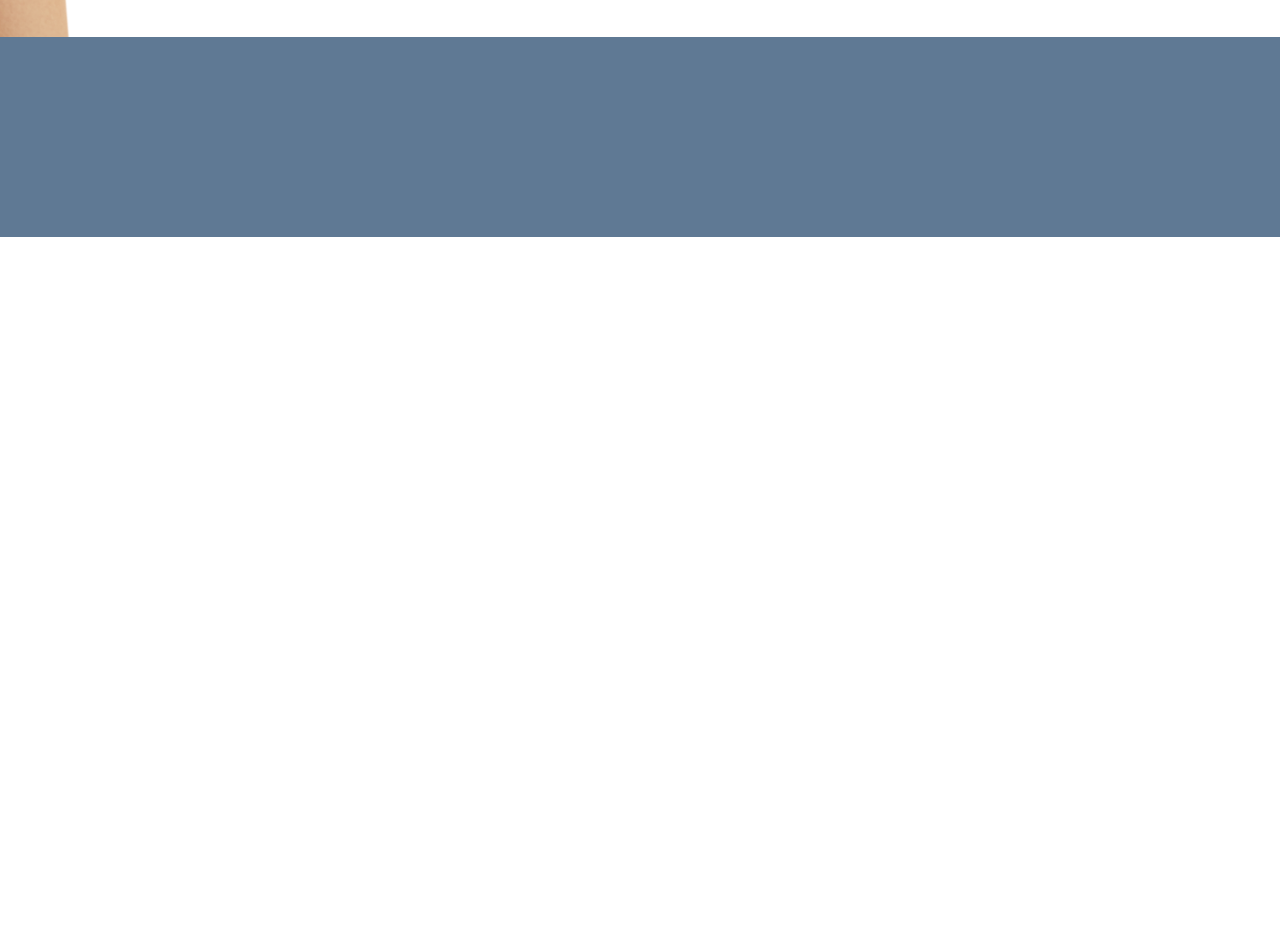
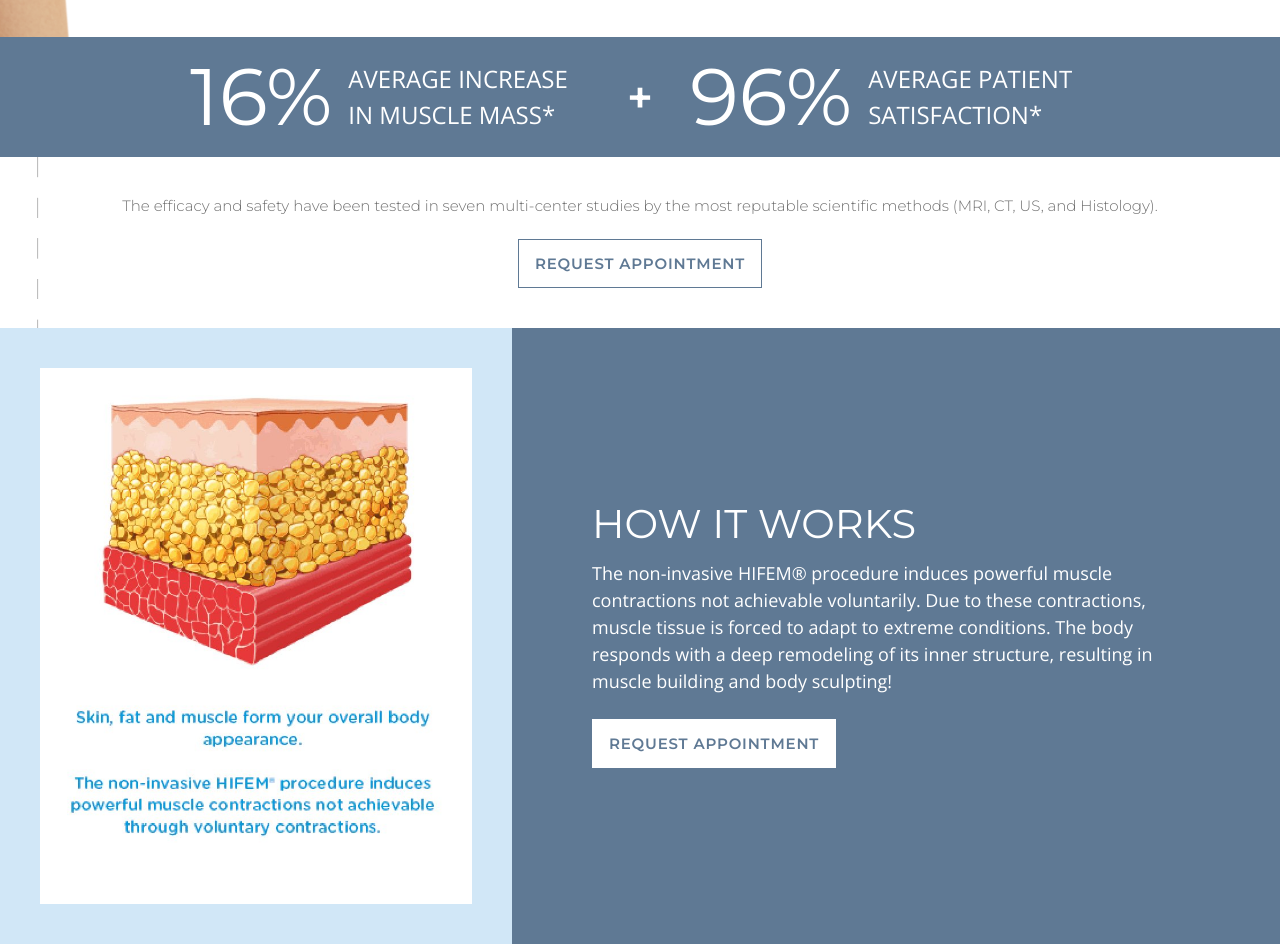
Before and after one commit to drbcreative/DermPhysicians_Front-End, a plain HTML site: page index.html in a window 1280 px wide. Shown: the part 1705-2649 px from the top of the page. Before the commit the page ends 1942 px from the top, so only its background shows below. Drawn offline with nearby package versions, Linux system fonts and the light colour scheme.

Commit message:
efficacy and how it works are complete

```diff
--- a/index.html
+++ b/index.html
@@ -153,9 +153,62 @@
 
     <!-- averages -->
     <section class="averages">
-      <div class="containerish"></div>
+      <div class="containerish">
+        <div class="col-left">
+          <p class="bignumber">16%</p>
+          <p class="lead-copy color-white">
+            AVERAGE INCREASE <br> IN MUSCLE MASS*
+          </p>
+        </div>
+        <div class="col-mid">
+          <p class="col-plus-copy color-white">
+            +
+          </p>
+        </div>
+        <div class="col-right">
+          <p class="bignumber">96%</p>
+          <p class="lead-copy color-white">
+            AVERAGE PATIENT <br> SATISFACTION*
+          </p>
+        </div>
+      </div>
     </section>
     <!-- /averages -->
+
+    <!-- efficacy -->
+    <section class="efficacy">
+      <img src="images/dashed-line@2x.png" alt="" class="dashed-line">
+      <div class="containerish">
+        <p class="small-copy color-dark mb-4">
+          The efficacy and safety have been tested in seven multi-center studies by the most reputable scientific
+          methods
+          (MRI, CT, US, and Histology).
+        </p>
+        <a href="#" class="ui-btn ui-btn-main-ol m-0">REQUEST APPOINTMENT</a>
+      </div>
+    </section>
+    <!-- /efficacy -->
+
+    <!-- how it works -->
+    <section class="howitworks">
+      <div class="containerish-fluid">
+        <div class="col-left">
+          <img src="images/how-it-works-img@2x.jpg" alt="">
+        </div>
+        <div class="col-right">
+          <div class="section-info">
+            <h2 class="color-white">HOW IT WORKS</h2>
+            <p class="body-copy color-white mt-3 mb-4">
+              The non-invasive HIFEM® procedure induces powerful muscle contractions not achievable voluntarily. Due to
+              these contractions, muscle tissue is forced to adapt to extreme conditions. The body responds with a deep
+              remodeling of its inner structure, resulting in muscle building and body sculpting!
+            </p>
+            <a href="#" class="ui-btn ui-btn-white m-0">REQUEST APPOINTMENT</a>
+          </div>
+        </div>
+      </div>
+    </section>
+    <!-- /how it works -->
   </main>
   <!-- /main -->
 
--- a/scss/modules/_config.scss
+++ b/scss/modules/_config.scss
@@ -9,6 +9,11 @@ body {
   overflow: hidden;
 }
 
+.containerish-fluid {
+  width: 100%;
+  overflow: hidden;
+}
+
 .container {
   width: 100%;
   max-width: 1300px;
--- a/scss/modules/_typography.scss
+++ b/scss/modules/_typography.scss
@@ -96,7 +96,7 @@ h6 {
 /* Footer2 Text */
 .small-copy {
   font-weight: 300;
-  font-size: 13px;
+  font-size: 15px;
   line-height: calc(12px * 1.5);
   font-family: $font-secondary;
 
--- a/scss/partials/_sections.scss
+++ b/scss/partials/_sections.scss
@@ -237,5 +237,149 @@
 /* averages */
 .averages {
   background: $color-main;
-  height: 200px;
+  padding: 20px;
+
+  .containerish {
+    display: grid;
+
+    p {
+      margin: 0;
+    }
+
+    @include isXLarge {
+      max-width: 900px;
+    }
+
+    @include isMedium {
+      grid-template-columns: 1fr .5fr 1fr;
+      align-items: center;
+    }
+
+    @include isLarge {
+      grid-template-columns: 1fr 100px 1fr;
+      align-items: center;
+    }
+
+    @include isXLarge {
+      grid-template-columns: 1fr 100px 1fr;
+      align-items: center;
+    }
+
+    .col-left,
+    .col-right {
+      display: flex;
+      flex-direction: column;
+      align-items: center;
+
+      @include isLarge {
+        flex-direction: row;
+      }
+
+      .bignumber {
+        font-family: $font-secondary;
+        font-size: 5rem;
+        line-height: 5rem;
+        color: $color-white;
+
+        @include isLarge {
+          margin-right: 1rem;
+        }
+      }
+    }
+
+    .col-mid {
+      display: inline-flex;
+      justify-content: center;
+
+      .col-plus-copy {
+        font-family: $font-secondary;
+        font-size: 2.75rem;
+        line-height: 2.75rem;
+        font-weight: 600;
+        color: $color-white;
+      }
+    }
+  }
 }
+
+/* efficacy */
+.efficacy {
+  // padding: 40px 20px;
+  overflow: hidden;
+  position: relative;
+
+  .dashed-line {
+    display: none;
+
+    @include isXLarge {
+      display: block;
+      width: 85%;
+      position: absolute;
+      top: 0;
+      left: -37%;
+    }
+
+    @include isRetina {
+      width: 65%;
+      top: 0;
+      left: -25%;
+    }
+
+    @include isGiant {
+      width: 35%;
+      top: 0;
+      left: 5%;
+    }
+  }
+
+  .containerish {
+    text-align: center;
+    padding: 40px 20px;
+  }
+}
+
+/* how it works */
+.howitworks {
+  .containerish-fluid {
+    display: grid;
+
+    @include isMedium {
+      grid-template-columns: 1fr 1fr;
+      align-items: stretch
+    }
+
+    @include isMedium {
+      grid-template-columns: 1fr 1.5fr;
+      align-items: stretch
+    }
+
+    @include isRetina {
+      grid-template-columns: 1fr 2fr;
+      align-items: stretch
+    }
+
+    .col-left {
+      background: $color-light;
+      padding: 20px;
+
+      @include isXLarge {
+        padding: 40px;
+      }
+    }
+
+    .col-right {
+      background: $color-main;
+      padding: 40px 20px;
+      display: flex;
+      align-items: center;
+
+      @include isLarge {
+        padding: 2rem 5rem;
+      }
+
+      @include isRetina {
+        padding: 2rem 10rem;
+      }
+    }
+  }
+}
```
Also changed, not shown: css/theme.min.css.
